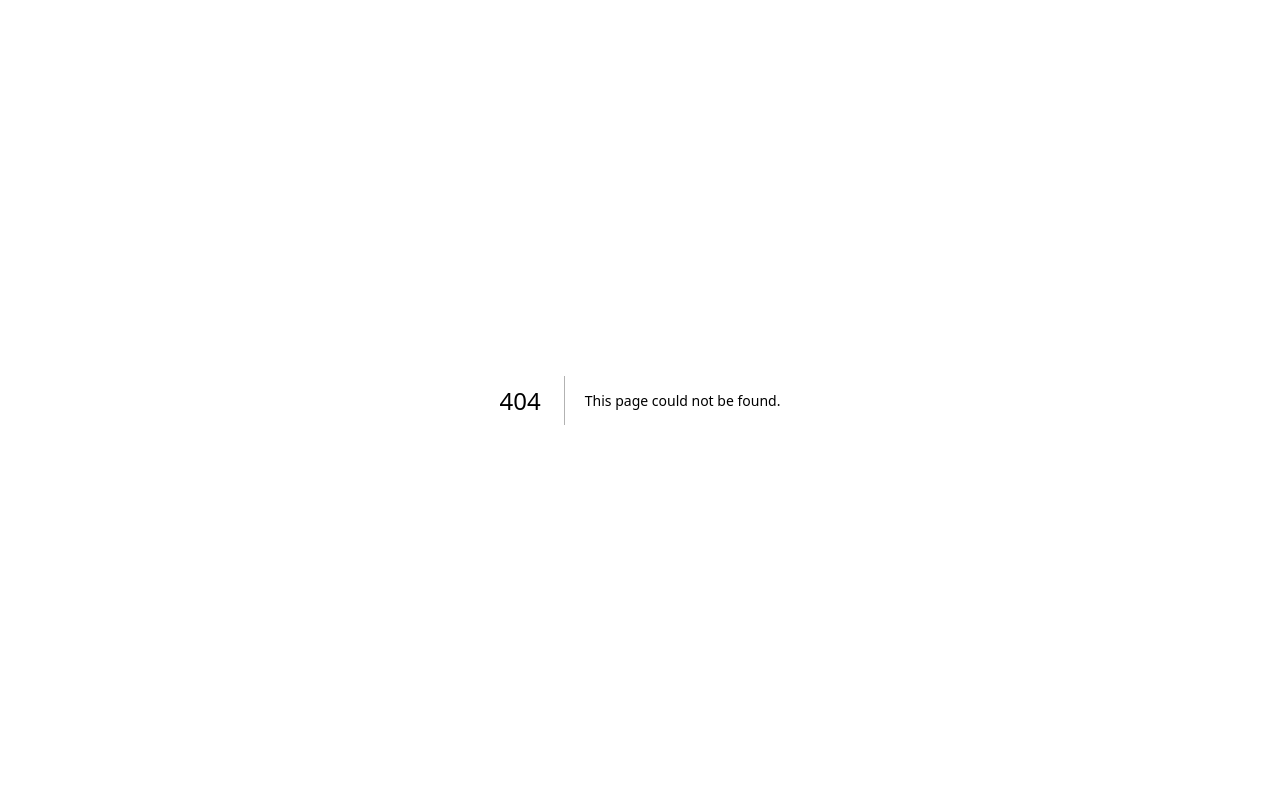
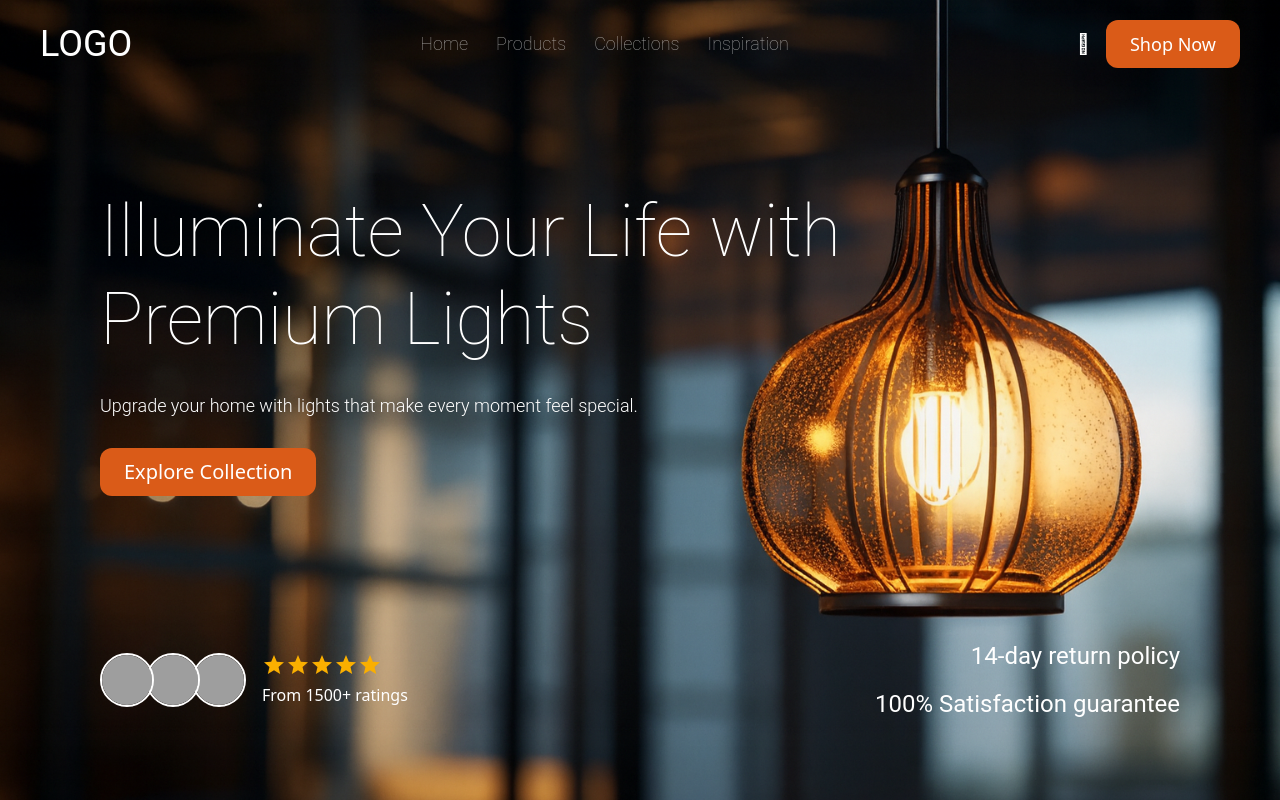
Before and after one commit to MANANTANDON/4d616e616e, a Next.js app: page /100designs/day20 in a window 1280 px wide. Before the commit this address had no page. Built offline with nearby package versions, Linux system fonts and the light colour scheme; grey boxes are pictures that could not be loaded; a web font is replaced by a local one.

Commit message:
day 20 wrappup...

```diff
--- /dev/null
+++ b/src/pages/100designs/day20.jsx
@@ -0,0 +1,114 @@
+import { Avatar, AvatarGroup, Rating, useMediaQuery } from "@mui/material";
+import React from "react";
+
+export default function Day20() {
+  const laptop = useMediaQuery("(min-width:769px)");
+  const MENU = ["Home", "Products", "Collections", "Inspiration"];
+  const people = [
+    "https://images.unsplash.com/photo-1539571696357-5a69c17a67c6?ixlib=rb-4.1.0&ixid=M3wxMjA3fDB8MHxzZWFyY2h8NHx8cGVvcGxlfGVufDB8fDB8fHww&auto=format&fit=crop&q=60&w=900",
+    "https://images.unsplash.com/photo-1534528741775-53994a69daeb?ixlib=rb-4.1.0&ixid=M3wxMjA3fDB8MHxzZWFyY2h8Nnx8cGVvcGxlfGVufDB8fDB8fHww&auto=format&fit=crop&q=60&w=900",
+    "https://images.unsplash.com/photo-1524504388940-b1c1722653e1?ixlib=rb-4.1.0&ixid=M3wxMjA3fDB8MHxzZWFyY2h8MTJ8fHBlb3BsZXxlbnwwfHwwfHx8MA%3D%3D&auto=format&fit=crop&q=60&w=900",
+  ];
+
+  const handleCartClick = () => {
+    alert("Added to Cart!");
+  };
+
+  const handleShopNow = () => {
+    alert("Yeah! item bought !");
+  };
+
+  const handleExploreCollectionClick = () => {
+    alert("Collection Exlopred !");
+  };
+  return (
+    <>
+      {!laptop && (
+        <div className="flex items-center justify-center h-screen">
+          <div className=" border border-slate-600 bg-slate-800 p-5 text-zinc-100 rounded-3xl">
+            Switch to Desktop
+          </div>
+        </div>
+      )}
+      {laptop && (
+        <div
+          className="h-screen w-screen overflow-hidden bg-[#FFFFFF]"
+          style={{
+            backgroundImage: "url(/images/designs/day20bg.png)",
+            backgroundSize: "cover",
+            backgroundPosition: "top",
+            backgroundRepeat: "no-repeat",
+          }}
+        >
+          {/* Header */}
+          <div className="flex items-center justify-between px-10 py-5">
+            <div className="fr text-[#FFFFFF] text-4xl">LOGO</div>
+            <div className="flex items-center gap-7">
+              {MENU.map((item, key) => (
+                <div
+                  className="fr text-[#FFFFFF99] hover:text-[#FFFFFF] font-extralight text-lg cursor-pointer"
+                  key={key}
+                >
+                  {item}
+                </div>
+              ))}
+            </div>
+            <div className="flex items-center gap-4">
+              <div
+                className="sfpro-text text-[#FFFFFF] cursor-pointer text-xl"
+                onClick={handleCartClick}
+              >
+                􀍩
+              </div>
+              <div
+                className="bg-[#DA5B18] text-[#FFFFFF]  text-base xl:text-lg  px-6 py-2.5  rounded-xl cursor-pointer"
+                onClick={handleShopNow}
+              >
+                Shop Now
+              </div>
+            </div>
+          </div>
+          {/*Center Part */}
+          <div className="px-25 pt-25">
+            <div className="fr text-[#FFFFFF] text-5xl/15 xl:text-7xl/22 font-extralight">
+              Illuminate Your Life with <br />
+              Premium Lights
+            </div>
+            <div className="text-[#FFFFFF] fr font-light text-sm xl:text-lg my-7">
+              Upgrade your home with lights that make every moment feel special.
+            </div>
+            <div
+              className="bg-[#DA5B18] text-[#FFFFFF] px-6 py-2.5 text-base xl:text-xl rounded-xl cursor-pointer w-fit"
+              onClick={handleExploreCollectionClick}
+            >
+              Explore Collection
+            </div>
+          </div>
+          {/* Cont Footer */}
+          <div className="absolute bottom-0 left-0 right-0 px-25 pb-20 flex items-center justify-between">
+            <div className="flex items-center gap-4">
+              <AvatarGroup max={3} className="sfpro-text">
+                {people.map((item, key) => (
+                  <Avatar
+                    key={key}
+                    alt="Remy Sharp"
+                    src={item}
+                    sx={{ width: 50, height: 50 }}
+                  />
+                ))}
+              </AvatarGroup>
+              <div>
+                <Rating name="read-only" value={5} readOnly />
+                <div className="text-[#FFFFFF]">From 1500+ ratings</div>
+              </div>
+            </div>
+            <div className="text-[#FFFFFF] fr text-lg xl:text-2xl flex flex-col items-end  gap-2 xl:gap-4">
+              <div>14-day return policy</div>
+              <div>100% Satisfaction guarantee</div>
+            </div>
+          </div>
+        </div>
+      )}
+    </>
+  );
+}
```
Also changed, not shown: public/images/designs/day20bg.png (added).
